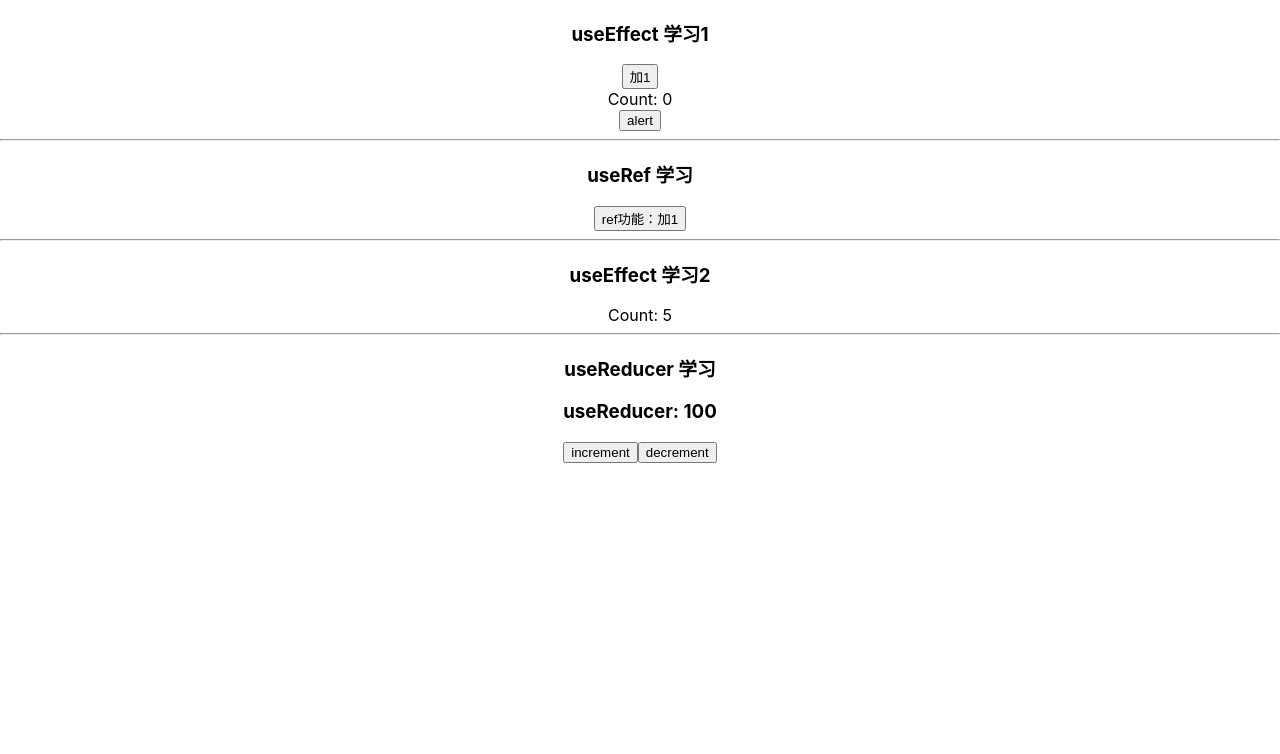
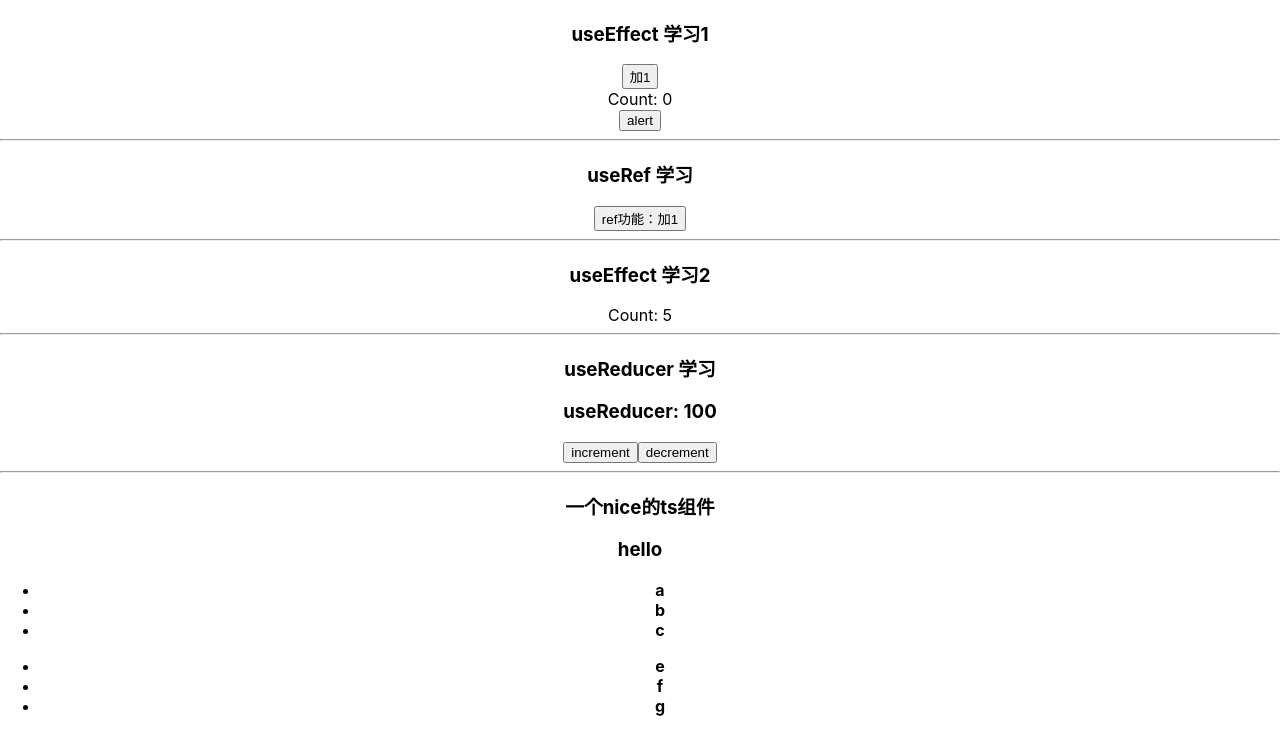
Before and after one commit to wanglei123/react-test, a React (Create React App) app: page / in a window 1280 px wide. Shown: the top 754 px of the page. Built offline with nearby package versions, Linux system fonts and the light colour scheme.

Commit message:
增加一个nice的ts组件

```diff
--- a/src/App.js
+++ b/src/App.js
@@ -2,7 +2,7 @@
  * @Author       : wanglei
  * @Date         : 2022-06-18 14:43:50
  * @LastEditors  : wanglei
- * @LastEditTime : 2022-07-05 16:59:53
+ * @LastEditTime : 2022-07-06 09:49:02
  * @FilePath     : /react-test/src/App.js
  * @description  : 打开koroFileHeader查看配置 进行设置: https://github.com/OBKoro1/koro1FileHeader/wiki/%E9%85%8D%E7%BD%AE
  */
@@ -12,6 +12,7 @@ import Test1 from './components/effect01';
 import Test2 from './components/effect02';
 import RefExample from './components/refExample';
 import CountUseReducer from './components/countUseReducer'
+import TsComponent from './components/TsComponent'
 
 function App() {
   return (
@@ -27,6 +28,9 @@ function App() {
      <hr />
      <h3>useReducer 学习</h3>
     <CountUseReducer />
+    <hr />
+    <h3>一个nice的ts组件</h3>
+    <TsComponent />
     </div>
   );
 }
--- /dev/null
+++ b/src/components/TsComponent.tsx
@@ -0,0 +1,61 @@
+/*
+ * @Author       : wanglei
+ * @Date         : 2022-07-06 09:44:58
+ * @LastEditors  : wanglei
+ * @LastEditTime : 2022-07-06 11:00:43
+ * @FilePath     : /react-test/src/components/TsComponent.tsx
+ * @description  : 打开koroFileHeader查看配置 进行设置: https://github.com/OBKoro1/koro1FileHeader/wiki/%E9%85%8D%E7%BD%AE
+ */
+
+import { ReactNode } from 'react';
+
+export interface HeadingProps {
+  title: string;
+}
+export function Heading({ title }: HeadingProps) {
+  return <h3>{title}</h3>;
+}
+
+// 直接定义函数的类型写法
+// 注意函数的返回值类型是JSX.Element 不能写ReactNode, 因为ReactNode的范围太大，会报错
+export type ListItemType = <ListItem>({
+  items,
+  render,
+}: {
+  items: ListItem[];
+  render: (item: ListItem) => ReactNode;
+}) => JSX.Element;
+
+export const List: ListItemType = ({ items, render }) => {
+  return (
+    <ul>
+      {items.map((item, index) => (
+        <li key={index}>{render(item)}</li>
+      ))}
+    </ul>
+  );
+};
+
+// 函数参数中有泛型的写法
+export function List2<ListItem>({ items, render }: {items: ListItem[], render: (item: ListItem) => ReactNode}){
+  return (
+    <ul>
+      {items.map((item, index) => (
+        <li key={index}>{render(item)}</li>
+      ))}
+    </ul>
+  );
+};
+
+
+function TestComponent() {
+  return (
+    <>
+      <Heading title="hello" />
+      <List items={['a', 'b', 'c']} render={(str) => <strong>{str}</strong>} />
+      <List2 items={['e', 'f', 'g']} render={(str) => <strong>{str}</strong>} />
+    </>
+  );
+}
+
+export default TestComponent;
```
